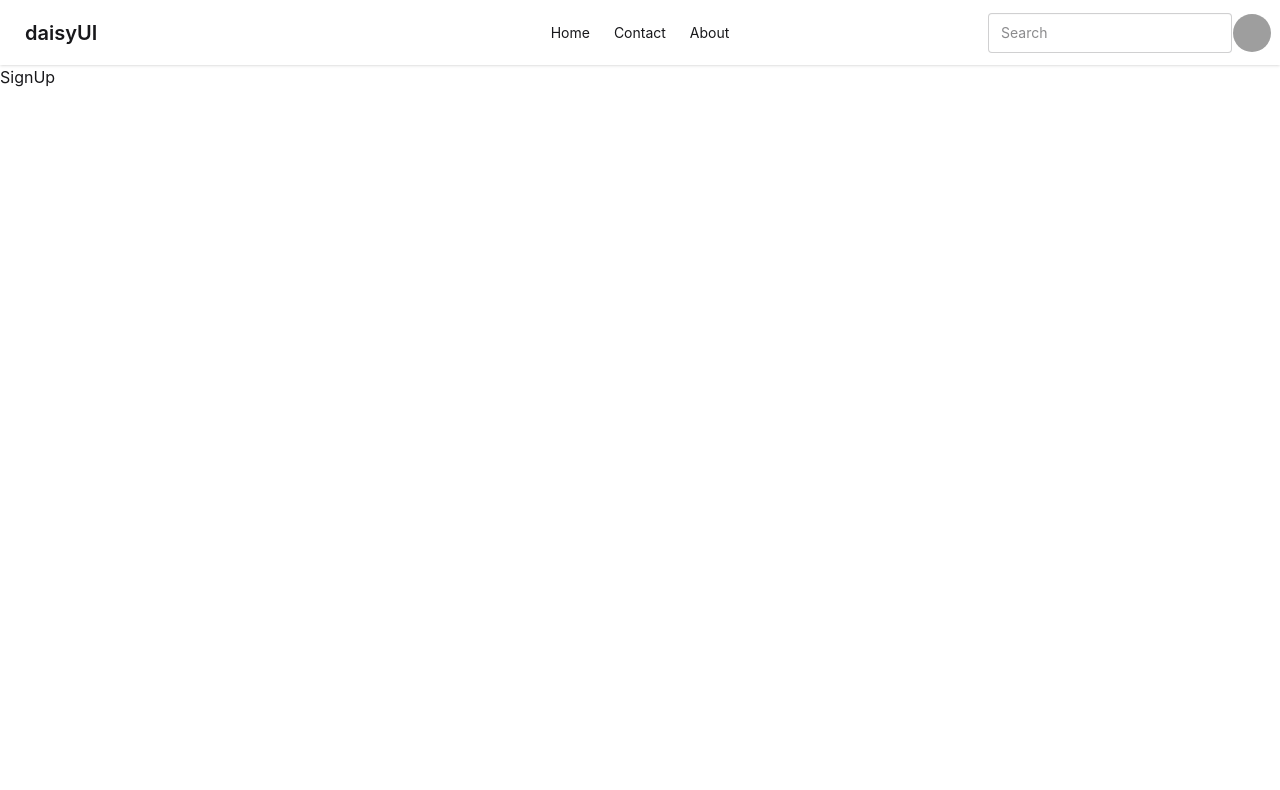
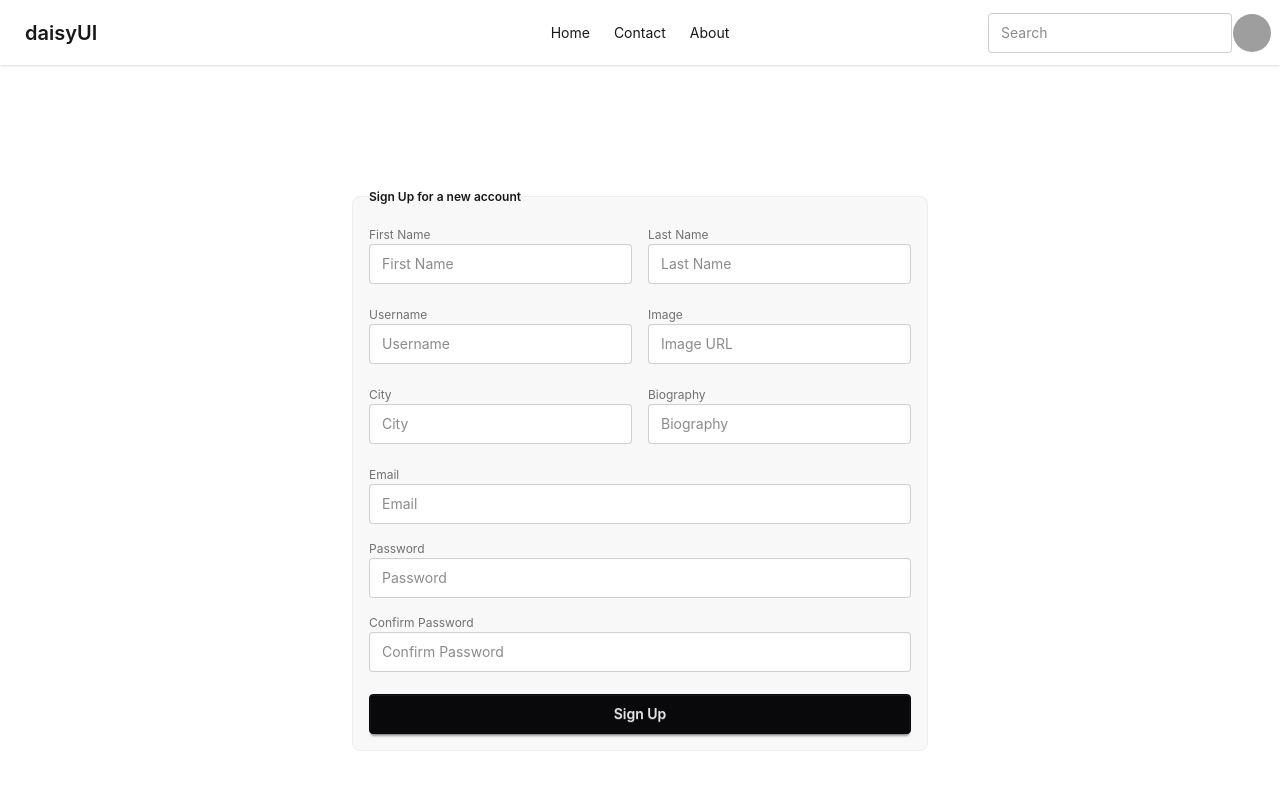
Before and after one commit to cankurtduygu/blog-app, a React (Vite) app: page /sign-up in a window 1280 px wide. Shown: the top 790 px of the page. Built offline with nearby package versions, Linux system fonts and the light colour scheme; grey boxes are pictures that could not be loaded.

Commit message:
add redux-persist for auth state, improve auth flow and form validation

```diff
--- a/package.json
+++ b/package.json
@@ -20,6 +20,7 @@
     "react-redux": "^9.2.0",
     "react-router-dom": "^7.13.1",
     "react-toastify": "^11.0.5",
+    "redux-persist": "^6.0.0",
     "tailwindcss": "^4.2.1",
     "zod": "^4.3.6"
   },
--- a/src/components/Card.jsx
+++ b/src/components/Card.jsx
@@ -1,9 +1,22 @@
 import React from 'react';
+import { useSelector } from 'react-redux';
 import { useNavigate } from 'react-router-dom';
+import { selectCurrentUser } from '../features/authSlice';
+import { toast } from 'react-toastify';
 
 export default function Card() {
+ const navigate = useNavigate();
+  const user = useSelector(selectCurrentUser);
 
-  const navigate = useNavigate();
+  const handleClick = () => {
+    if (!user) {
+      toast.info("Please log in or register to continue.");
+      navigate("/sign-in");
+      return;
+    }
+
+    navigate("/blogs/1");
+  };
   return (
     <div className="card lg:card-side bg-base-100 shadow-sm">
       <figure>
@@ -18,8 +31,8 @@ export default function Card() {
         <div className="card-actions justify-end">
           <button
             className="btn btn-primary"
-            onClick={() => navigate('/protected/detail')}
-            >Listen</button>
+            onClick={handleClick}
+            >Show More</button>
         </div>
       </div>
     </div>
--- a/src/components/LoginForm.jsx
+++ b/src/components/LoginForm.jsx
@@ -6,9 +6,11 @@ import axios from 'axios';
 import { toast } from 'react-toastify';
 import { useDispatch } from 'react-redux';
 import { updateUserInfo } from '../features/authSlice';
+import useAuthCall from '../hooks/useAuthCall';
 
 export default function LoginForm() {
   const dispatch = useDispatch();
+  const { signIn } = useAuthCall();
   const {
     register,
     handleSubmit,
@@ -22,21 +24,7 @@ export default function LoginForm() {
   });
 
   async function onSubmit(userCredentials) {
-    // console.log(data);
-
-    try {
-      const { data } = await axios.post(
-        'https://31121.fullstack.clarusway.com/auth/login',
-        userCredentials
-      );
-      console.log(data);
-      dispatch(updateUserInfo(data));
-
-      toast.success('Login başarılı');
-    } catch (error) {
-      toast.error('Login başarısız');
-      console.log('error:', error);
-    }
+   await signIn(userCredentials);
   }
 
   return (
--- /dev/null
+++ b/src/components/SignUpForm.jsx
@@ -0,0 +1,182 @@
+import { zodResolver } from '@hookform/resolvers/zod';
+import { useForm } from 'react-hook-form';
+import { signUpSchema } from '../lib/schemas';
+import axios from 'axios';
+import { toast } from 'react-toastify';
+import { useDispatch } from 'react-redux';
+import { useNavigate } from 'react-router-dom';
+import useAuthCall from '../hooks/useAuthCall';
+
+export default function SignUpForm() {
+  const navigate = useNavigate();
+  const dispatch = useDispatch();
+  const { signUp } = useAuthCall();
+
+  const {
+    register,
+    handleSubmit,
+    formState: { errors, isSubmitting },
+  } = useForm({
+    resolver: zodResolver(signUpSchema),
+    defaultValues: {
+      username: '',
+      password: '',
+      email: '',
+      firstName: '',
+      lastName: '',
+      image: '',
+      city: '',
+      bio: '',
+    },
+  });
+
+  async function onSubmit(userCredentials) {
+    // console.log(data);
+    await signUp(userCredentials);
+  }
+
+  return (
+    <form onSubmit={handleSubmit(onSubmit)}>
+      <fieldset className="fieldset bg-base-200 border-base-300 rounded-box w-full max-w-xl border p-4">
+        <legend className="fieldset-legend">Sign Up for a new account</legend>
+
+        {/* First Name & Last Name */}
+        <div className="flex flex-col md:flex-row gap-4">
+          <div className="flex-1">
+            <label className="label">First Name</label>
+            <input
+              type="text"
+              className="input w-full"
+              placeholder="First Name"
+              {...register('firstName')}
+              disabled={isSubmitting}
+            />
+            {errors.firstName && (
+              <p className="text-red-500">{errors.firstName.message}</p>
+            )}
+          </div>
+          <div className="flex-1">
+            <label className="label">Last Name</label>
+            <input
+              type="text"
+              className="input w-full"
+              placeholder="Last Name"
+              {...register('lastName')}
+              disabled={isSubmitting}
+            />
+            {errors.lastName && (
+              <p className="text-red-500">{errors.lastName.message}</p>
+            )}
+          </div>
+        </div>
+
+        {/* Username & Image */}
+        <div className="flex flex-col md:flex-row gap-4 mt-4">
+          <div className="flex-1">
+            <label className="label">Username</label>
+            <input
+              type="text"
+              className="input w-full"
+              placeholder="Username"
+              {...register('username')}
+              disabled={isSubmitting}
+            />
+            {errors.username && (
+              <p className="text-red-500">{errors.username.message}</p>
+            )}
+          </div>
+          <div className="flex-1">
+            <label className="label">Image</label>
+            <input
+              type="text"
+              className="input w-full"
+              placeholder="Image URL"
+              {...register('image')}
+              disabled={isSubmitting}
+            />
+            {errors.image && (
+              <p className="text-red-500">{errors.image.message}</p>
+            )}
+          </div>
+        </div>
+
+        {/* City & Biography */}
+        <div className="flex flex-col md:flex-row gap-4 mt-4">
+          <div className="flex-1">
+            <label className="label">City</label>
+            <input
+              type="text"
+              className="input w-full"
+              placeholder="City"
+              {...register('city')}
+              disabled={isSubmitting}
+            />
+            {errors.city && (
+              <p className="text-red-500">{errors.city.message}</p>
+            )}
+          </div>
+          <div className="flex-1">
+            <label className="label">Biography</label>
+            <input
+              type="text"
+              className="input w-full"
+              placeholder="Biography"
+              {...register('bio')}
+              disabled={isSubmitting}
+            />
+            {errors.bio && <p className="text-red-500">{errors.bio.message}</p>}
+          </div>
+        </div>
+
+        {/* Email & Password */}
+        <div className="flex flex-col gap-4 mt-4">
+          <div>
+            <label className="label">Email</label>
+            <input
+              type="email"
+              className="input w-full"
+              placeholder="Email"
+              {...register('email')}
+              disabled={isSubmitting}
+            />
+            {errors.email && (
+              <p className="text-red-500">{errors.email.message}</p>
+            )}
+          </div>
+          <div>
+            <label className="label">Password</label>
+            <input
+              type="password"
+              className="input w-full"
+              placeholder="Password"
+              {...register('password')}
+              disabled={isSubmitting}
+            />
+            {errors.password && (
+              <p className="text-error text-sm">{errors.password.message}</p>
+            )}
+          </div>
+          <div>
+            <label className="label">Confirm Password</label>
+            <input
+              type="password"
+              className="input w-full"
+              placeholder="Confirm Password"
+              {...register('confirmPassword')}
+              disabled={isSubmitting}
+            />
+            {errors.confirmPassword && (
+              <p className="text-error text-sm">
+                {errors.confirmPassword.message}
+              </p>
+            )}
+          </div>
+        </div>
+
+        <button className="btn btn-neutral mt-4" disabled={isSubmitting}>
+          {isSubmitting ? 'Signing up...' : 'Sign Up'}
+        </button>
+      </fieldset>
+    </form>
+  );
+}
--- a/src/components/shared/Navbar.jsx
+++ b/src/components/shared/Navbar.jsx
@@ -1,5 +1,5 @@
 import React from 'react';
-import { Outlet } from 'react-router-dom';
+import { Link, Outlet } from 'react-router-dom';
 
 export default function Navbar() {
   return (
@@ -51,7 +51,7 @@ export default function Navbar() {
       <div className="navbar-center hidden lg:flex">
         <ul className="menu menu-horizontal px-1">
           <li>
-            <a>Home</a>
+            <Link to={'/'}>Home</Link>
           </li>
           {/* <li>
             <details>
@@ -104,10 +104,10 @@ export default function Navbar() {
               </a>
             </li>
             <li>
-              <a>Login</a>
+              <Link to={'/sign-in'}>Login</Link>
             </li>
             <li>
-              <a>Register</a>
+              <Link to={'/sign-up'}>Register</Link>
             </li>
             <li>
               <a>Logout</a>
--- a/src/features/authSlice.js
+++ b/src/features/authSlice.js
@@ -11,11 +11,11 @@ export const authSlice = createSlice({
   reducers: {
     updateUserInfo: (state, { payload }) => {
         if(payload.user){
-            const { email, username, isAdmin } = payload.user;//paload icinde bir suru sey geliyor sadece bu verileri alsak yeterli olur.
-            state.currentUser = { email, username, isAdmin };
+            const { email, username, isAdmin, firstName, lastName } = payload.user;//paload icinde bir suru sey geliyor sadece bu verileri alsak yeterli olur.
+            state.currentUser = { email, username, isAdmin, firstName, lastName };
         } else {
-            const { email, username, isAdmin } = payload.data;
-            state.currentUser = { email, username, isAdmin };
+            const { email, username, isAdmin, firstName, lastName } = payload.data;
+            state.currentUser = { email, username, isAdmin, firstName, lastName };
         }
         state.token = payload.token;
     },
--- /dev/null
+++ b/src/hooks/useAuthCall.js
@@ -0,0 +1,52 @@
+import { useDispatch } from 'react-redux';
+import { signUpSchema } from '../lib/schemas';
+import axios from 'axios';
+import { updateUserInfo } from '../features/authSlice';
+import { toast } from 'react-toastify';
+import { useNavigate } from 'react-router-dom';
+
+const BASE_URL = import.meta.env.VITE_BASE_URL;
+
+const useAuthCall = () => {
+  const dispatch = useDispatch();
+  const navigate = useNavigate();
+
+  const signIn = async (userCredentials) => {
+    try {
+      const { data } = await axios.post(
+        `${BASE_URL}auth/login`,
+        userCredentials
+      );
+      console.log(data);
+      navigate('/');
+      dispatch(updateUserInfo(data));
+
+      toast.success('Login başarılı');
+    } catch (error) {
+      toast.error('Login başarısız');
+      console.log('error:', error);
+    }
+  };
+
+  const signUp = async (userCredentials) => {
+
+     try {
+      const { data } = await axios.post(
+        `${BASE_URL}users`,
+        userCredentials
+      );
+      console.log(data);
+      // dispatch(updateUserInfo(data));
+
+      toast.success('Sign up successful');
+      navigate('/')
+    } catch (error) {
+      toast.error('Sign up failed');
+      console.log('error:', error);
+    }
+  };
+
+  return { signIn, signUp };
+};
+
+export default useAuthCall;
--- a/src/pages/SignUp.jsx
+++ b/src/pages/SignUp.jsx
@@ -1,7 +1,10 @@
 import React from 'react'
+import SignUpForm from '../components/SignUpForm'
 
 export default function SignUp() {
   return (
-    <div>SignUp</div>
+        <div className="flex items-center justify-center min-h-screen p-4">
+          <SignUpForm />
+        </div>
   )
 }
```
Also changed, not shown: src/App.jsx (+22 -14 lines), src/lib/schemas.js (+48 -25 lines), src/state/store.js (+38 -7 lines), 2 other files (tests, documents, lock files or other folders).
